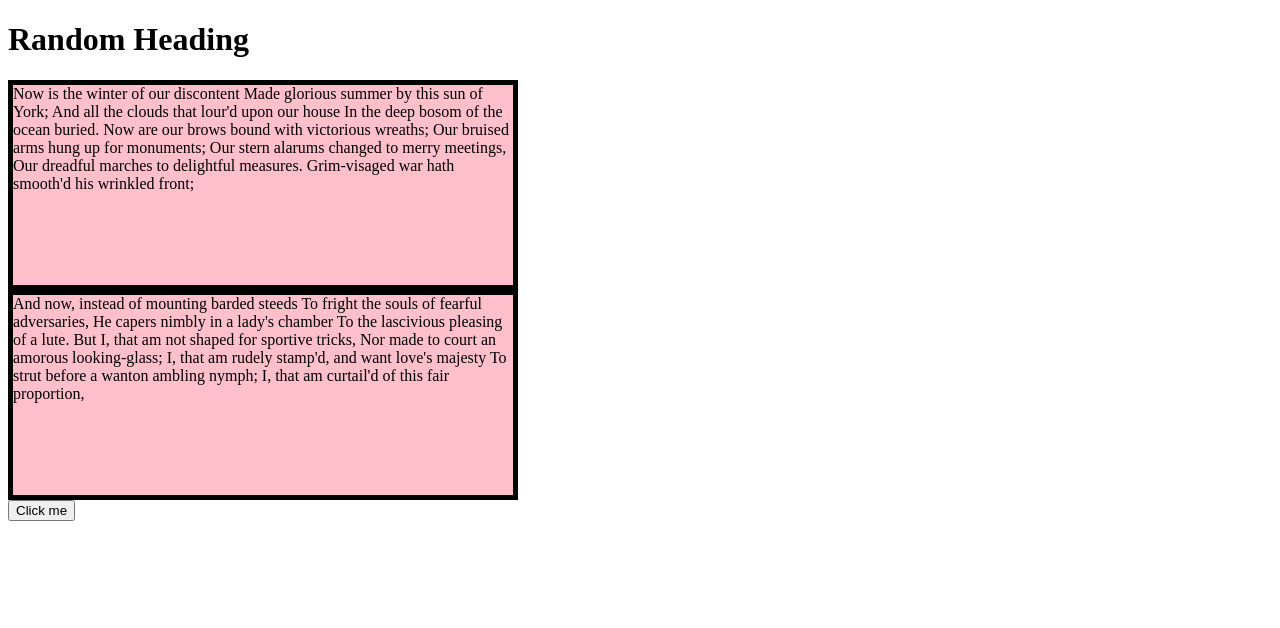
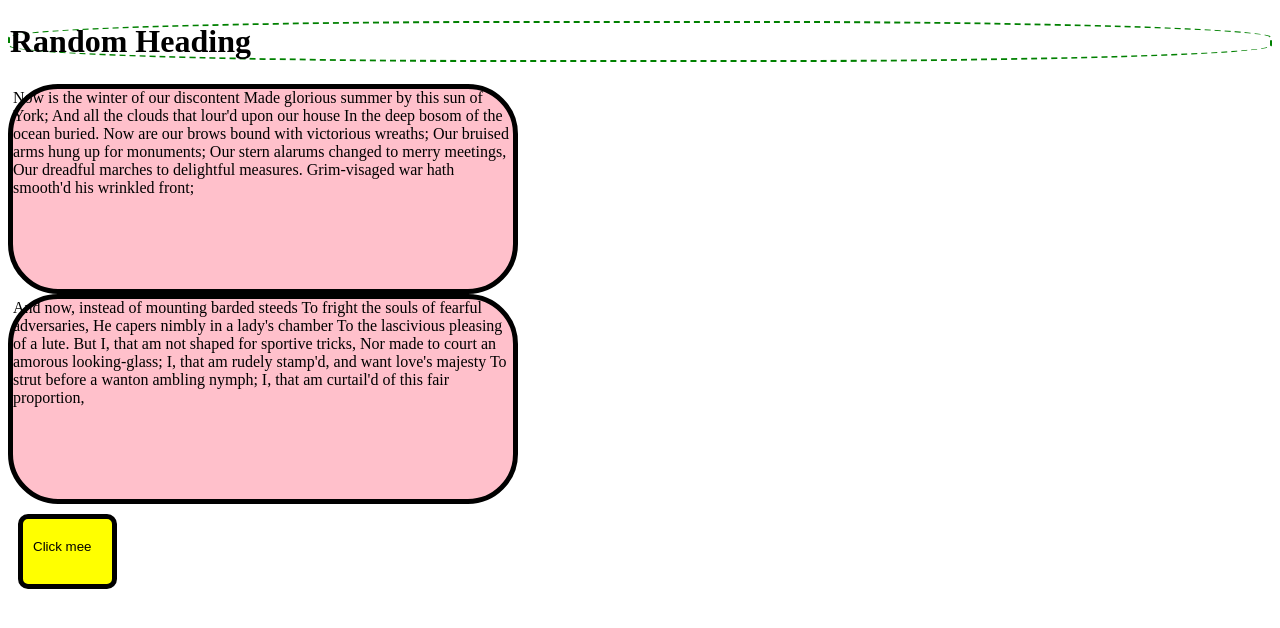
Before and after one commit to Abcvai/CSS, a plain HTML site: page ch2/index.html in a window 1280 px wide. Drawn offline with Linux system fonts and the light colour scheme.

Commit message:
Border-radius,padding,margin.

```diff
--- a/ch2/index.html
+++ b/ch2/index.html
@@ -25,6 +25,6 @@
       want love's majesty To strut before a wanton ambling nymph; I, that am
       curtail'd of this fair proportion,
     </div>
-    <button>Click me</button>
+    <button>Click mee</button>
   </body>
 </html>
--- a/ch2/style.css
+++ b/ch2/style.css
@@ -2,7 +2,20 @@ div{
     height: 200px;
     width: 500px;
     background-color: pink;
-    border-width: 5px;
+  /*  border-width: 5px;
     border-style: solid;
-    border-color: black ;
+    border-color: black ;*/
+    border:5px solid black;
+    border-radius: 50px;
 }
+h1{
+    border: 2px dashed green;
+    border-radius: 40%;
+}
+button{
+    border: 5px solid black;
+    border-radius: 10px;
+    padding: 20px 20px 30px 10px;
+    background-color: yellow;
+    margin: 10px;
+}
```
